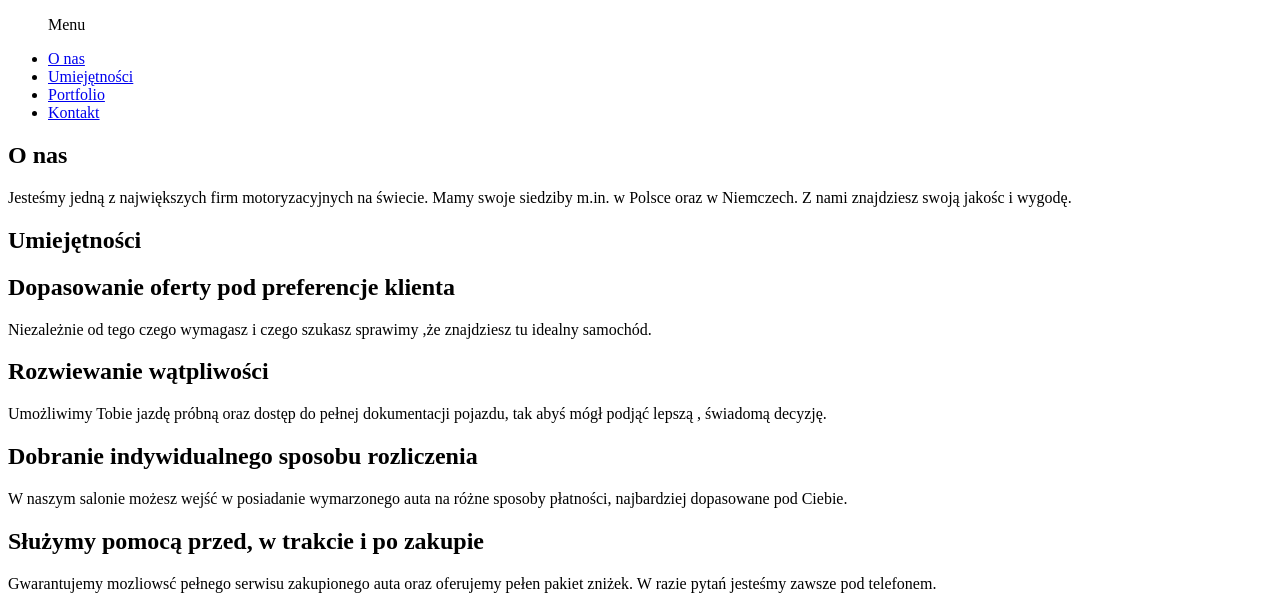
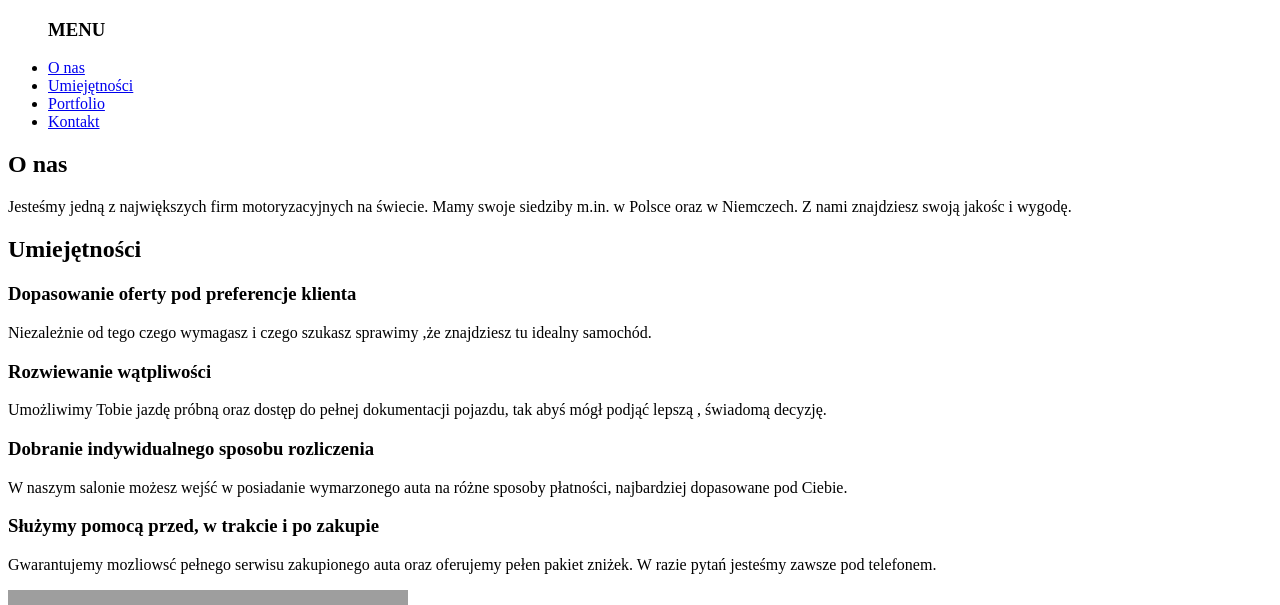
Before and after one commit to ulajeziorna20/prosta-strona-html, a plain HTML site: page index.html in a window 1280 px wide. Shown: the top 605 px of the page. Drawn offline with Linux system fonts and the light colour scheme; grey boxes are pictures that could not be loaded.

Commit message:
poprawki 3

```diff
--- a/index.html
+++ b/index.html
@@ -18,7 +18,8 @@
 <body>
 
     <nav class="main navigation">
-        <ul class="menu-list"><p>Menu</p>
+        <ul class="menu-list">
+        <h3>MENU</h3>
             <li><a href="#About us">O nas</a></li>
             <li><a href="#Skills">Umiejętności</a></li>
             <li><a href="#Portfolio">Portfolio</a></li>
@@ -34,26 +35,28 @@
     <section>
         <h1>Umiejętności</h1>
         <div class="skill">
-            <h1>Dopasowanie oferty pod preferencje klienta</h1>
+            <h3>Dopasowanie oferty pod preferencje klienta</h3>
             <p>Niezależnie od tego czego wymagasz i czego szukasz sprawimy ,że znajdziesz tu idealny samochód.</p>
         </div>
         <div class="skill">
-            <h1>Rozwiewanie wątpliwości</h1>
+            <h3>Rozwiewanie wątpliwości</h3>
             <p>Umożliwimy Tobie jazdę próbną oraz dostęp do pełnej dokumentacji pojazdu, tak abyś mógł podjąć lepszą , świadomą decyzję.</p>
         </div>
         <div class="skill">
-            <h1>Dobranie indywidualnego sposobu rozliczenia</h1>
+            <h3>Dobranie indywidualnego sposobu rozliczenia</h3>
             <p>W naszym salonie możesz wejść w posiadanie wymarzonego auta na różne sposoby płatności, najbardziej dopasowane pod Ciebie.</p>
         </div>
         <div class="skill">
-            <h1>Służymy pomocą przed, w trakcie i po zakupie</h1>
+            <h3>Służymy pomocą przed, w trakcie i po zakupie</h3>
             <p>Gwarantujemy mozliowsć pełnego serwisu zakupionego auta oraz oferujemy pełen pakiet zniżek. W razie pytań jesteśmy zawsze pod telefonem. </p>
         </div>
     </section>
 
     <section>
         <div class="portfolio-item"><img src="https://i.ytimg.com/vi/i3NlpZXeOxI/maxresdefault.jpg" alt="Audi a5 Sportback" width="400" height="200" ></div>
+
         <div class="portfolio-item"><img src="https://cdn.bmwblog.com/wp-content/uploads/BMW-Seria-6-Gran-Coupe-11.jpg" alt="BMW 660i" width="400" height="200"></div>
+
         <div class="portfolio-item"><img src="https://ultimatecars.pl/wp-content/uploads/Mercedes-CLS-3.jpg" alt="Mercedes CLS" width="400" height="200"></div>
     </section>
 
```
